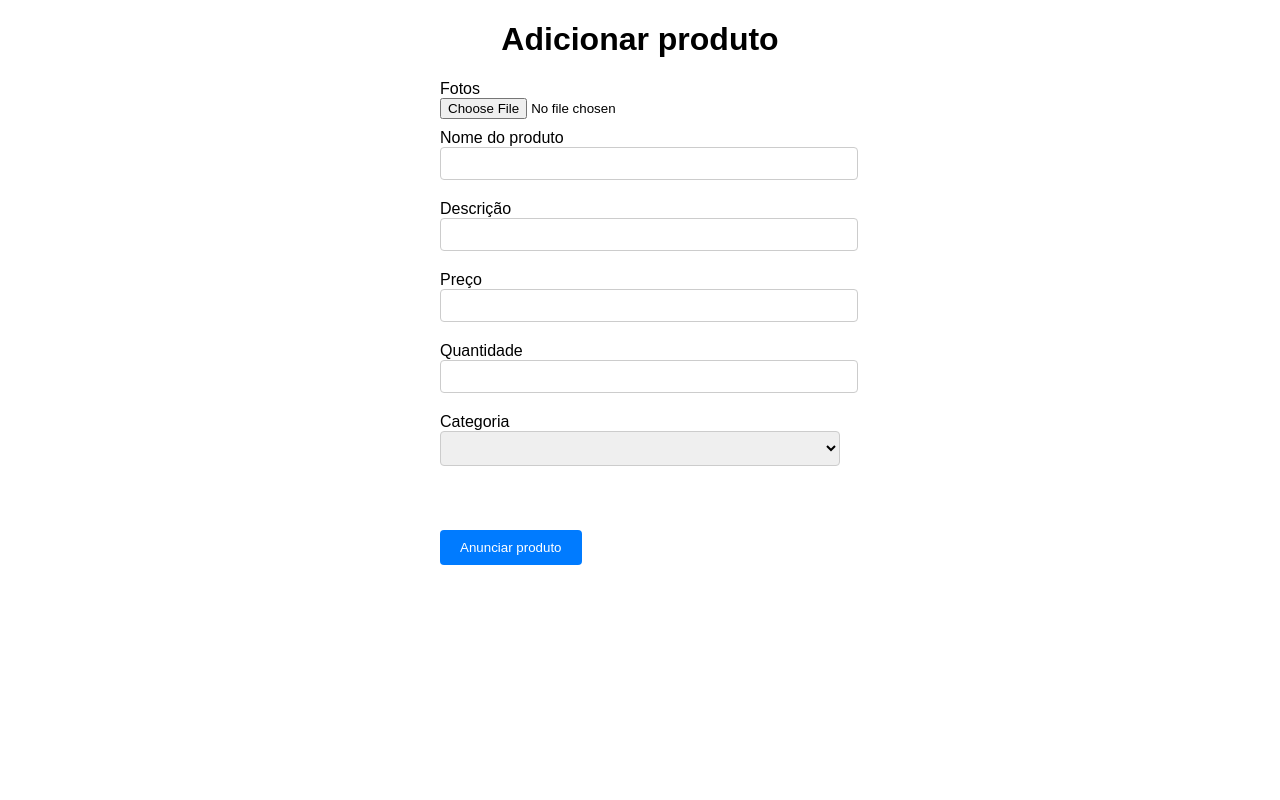
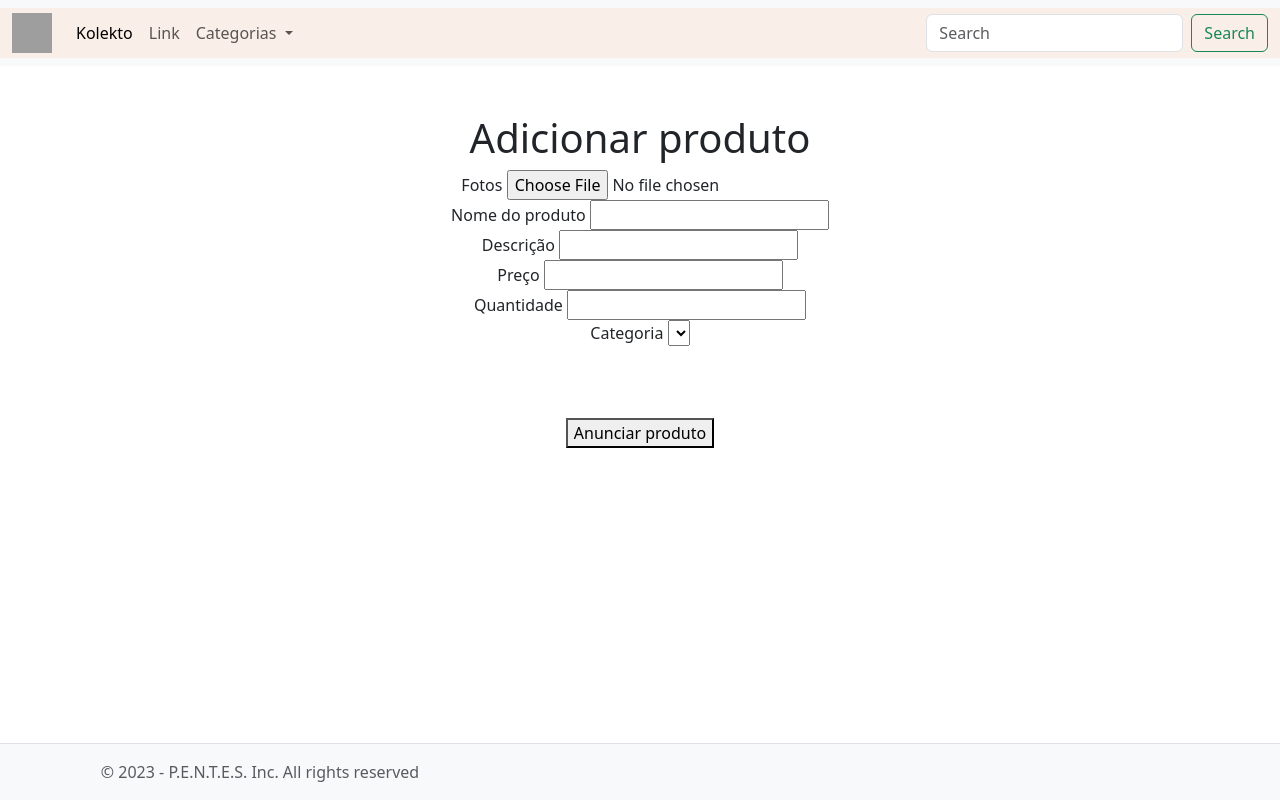
Before and after one commit to P-E-N-T-E-S/Kolekto, a Django app: template PKolekto/Kolekto/templates/add_produto.html in a window 1280 px wide. Run offline with Django 4.2, Linux system fonts and the light colour scheme; the template is opened without the code that fills it, so the values that code supplies are empty; grey boxes are pictures that could not be loaded.

Commit message:
mudanca nos templates

```diff
--- a/PKolekto/Kolekto/templates/add_produto.html
+++ b/PKolekto/Kolekto/templates/add_produto.html
@@ -1,65 +1,28 @@
-<!DOCTYPE html>
-<html lang="en">
-<head>
-    <meta charset="UTF-8">
-    <meta name="viewport" content="width=device-width, initial-scale=1.0">
-    <link rel="icon" type="image/x-icon" href="https://i.imgur.com/XbZUY01.png">
-    <title>Adicionar produto</title>
-    <style>
-        body {
-            font-family: Arial, sans-serif;
-        }
-        h1 {
-            text-align: center;
-        }
-        form {
-            max-width: 400px;
-            margin: 0 auto;
-        }
-        label {
-            display: block;
-            margin-top: 10px;
-        }
-        input[type="text"],
-        select {
-            width: 100%;
-            padding: 8px;
-            margin-bottom: 10px;
-            border: 1px solid #ccc;
-            border-radius: 4px;
-        }
-        button {
-            background-color: #007BFF;
-            color: white;
-            padding: 10px 20px;
-            border: none;
-            border-radius: 4px;
-            cursor: pointer;
-        }
-        button:hover {
-            background-color: #0056b3;
-        }
-    </style>
-</head>
-<body>
+{% extends "layout.html" %}
+
+{% block title %}
+    Adicionar produto
+{% endblock %}
+
+{% block main %}
     <h1>Adicionar produto</h1>
     <form action="{% url 'add_produto' %}" method="post">
         {% csrf_token %}
         <label for="foto1">Fotos</label>
         <input type="file" id="foto1" name="foto1">
-
+        <br>
         <label for="nome_produto">Nome do produto</label>
         <input type="text" name="nome_produto" id="nome_produto">
-
+        <br>
         <label for="descricao">Descrição</label>
         <input type="text" name="descricao" id="descricao">
-
+        <br>
         <label for="preco">Preço</label>
         <input type="text" name="preco" id="preco">
-
+        <br>
         <label for="qntd">Quantidade</label>
         <input type="text" name="qntd" id="qntd">
-
+        <br>
         <label for="categoria">Categoria</label>
         <select id="categoria" name="select">
             {% for categoria in categorias %}
@@ -72,5 +35,4 @@
         <br><br>
         <button type="submit">Anunciar produto</button>
     </form>
-</body>
-</html>
+{% endblock %}
--- a/PKolekto/Kolekto/templates/layout.html
+++ b/PKolekto/Kolekto/templates/layout.html
@@ -40,14 +40,21 @@
               <input class="form-control me-2" type="search" placeholder="Search" aria-label="Search">
               <button class="btn btn-outline-success" type="submit">Search</button>
             </form>
-            <li class="nav-item">
-              <a class="nav-link" href="login.html">Log In</a>
-            </li>
           </div>
         </div>
       </nav>
-    <footer style="background-color: #f9efe8;">
-        &copy; 2023 - P.E.N.T.E.S. Inc. All rights reserved
+    <main class="container-fluid py-5 text-center">
+        {% block main %}
+        {% endblock %}
+    </main>
+    <footer class="border-top fixed-bottom text-muted bg-light">
+      <div class="container">
+        <div class="row py-3">
+          <div class="col-12 col-md-4 text-center">
+            &copy; 2023 - P.E.N.T.E.S. Inc. All rights reserved
+          </div>
+        </div>
+      </div>
     </footer>
   </body>
 </html>
```
Also changed, not shown: PKolekto/Kolekto/templates/cadastro_loja.html (+8 -12 lines), PKolekto/Kolekto/templates/home.html (+9 -11 lines), PKolekto/Kolekto/templates/login.html (+9 -10 lines), PKolekto/Kolekto/templates/pagina_loja.html (+8 -21 lines), PKolekto/Kolekto/templates/pagina_produto.html (+8 -10 lines), PKolekto/Kolekto/templates/registro.html (+9 -10 lines).
